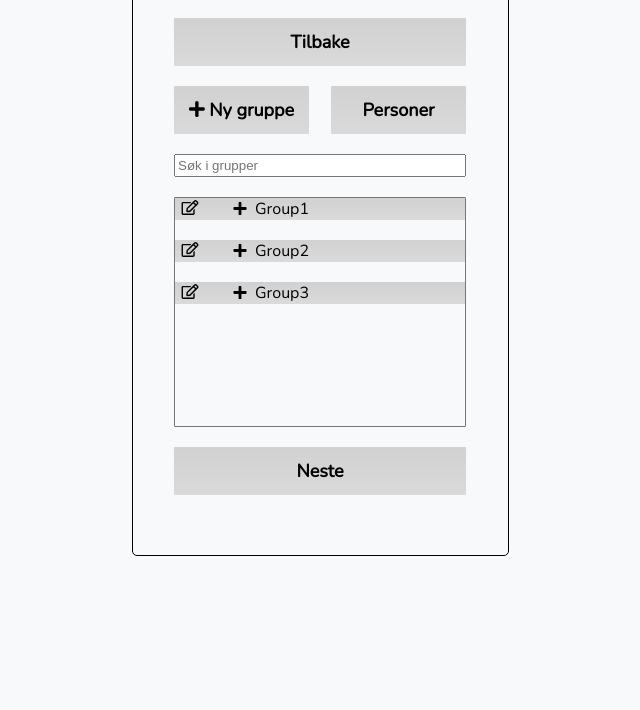
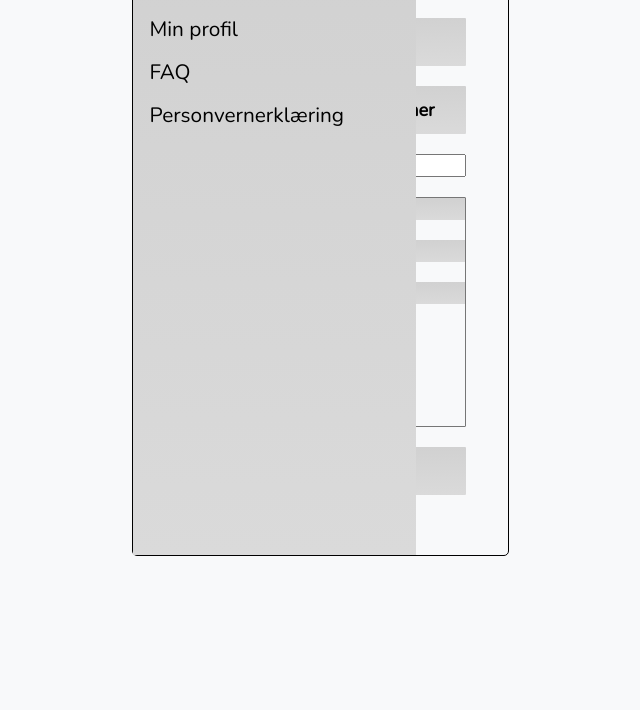
Before and after one commit to MariusTBjercke/team1-aktivo, a website built with webpack: page dist/index.html in a window 1280 px wide. Shown: the part 90-800 px from the top of the page, without its empty margins (320-960 px from the left). Built offline with nearby package versions, Linux system fonts and the light colour scheme.

Commit message:
Added first nav items, began working on theme option and profile page

```diff
--- a/src/assets/js/view.js
+++ b/src/assets/js/view.js
@@ -174,7 +174,7 @@ function showNewActivity(view) {
             btn1 = 'Ny gruppe';
             btn2 = 'Personer';
             searchText = 'grupper';
-            view2 = 'newactivitypeople';
+            view2 = 'newactivitypeople'; // Her kan man kanskje bruke view parameter istedenfor?
             break;
 
         case 'people':
@@ -240,6 +240,20 @@ function header(title) {
 
     let navbar = cr('div', header, 'class navbar');
     let topRow = cr('div', navbar, 'class top-row');
+    let navContainer = cr('div', navbar, 'class nav-container');
+
+    // Navigation items
+    for (let x of [
+        ['Min profil', 'profile'],
+        ['FAQ', 'faq'],
+        ['Personvernerklæring', 'privacypolicy']
+    ]) {
+        let item = cr('div', navContainer, 'class nav-item', x[0]);
+        item.onclick = () => {
+            show(x[1]);
+        }
+    }
+
 
     let row = cr('div', header, 'class row');
     let btn = cr('div', row, 'class nav-btn');
@@ -253,6 +267,7 @@ function header(title) {
         currentUser = '';
         show('login');
     }
+    toggleNav(navbar, btn); // OBS: Husk å slette!!
 }
 
 /**
--- a/src/assets/sass/_header.scss
+++ b/src/assets/sass/_header.scss
@@ -18,6 +18,23 @@ $header-height: 47px;
         height: 612px;
         visibility: hidden;
         transition: .5s;
+
+        .nav-container {
+            display: flex;
+            flex-direction: column;
+            gap: 15px;
+            margin-top: 25px;
+            padding-left: 17px;
+
+            .nav-item {
+                font-size: 1.3em;
+
+                &:hover {
+                    font-weight: bold;
+                    cursor: pointer;
+                }
+            }
+        }
 
         .top-row {
             height: $header-height;
```
Also changed, not shown: 1 other file.
